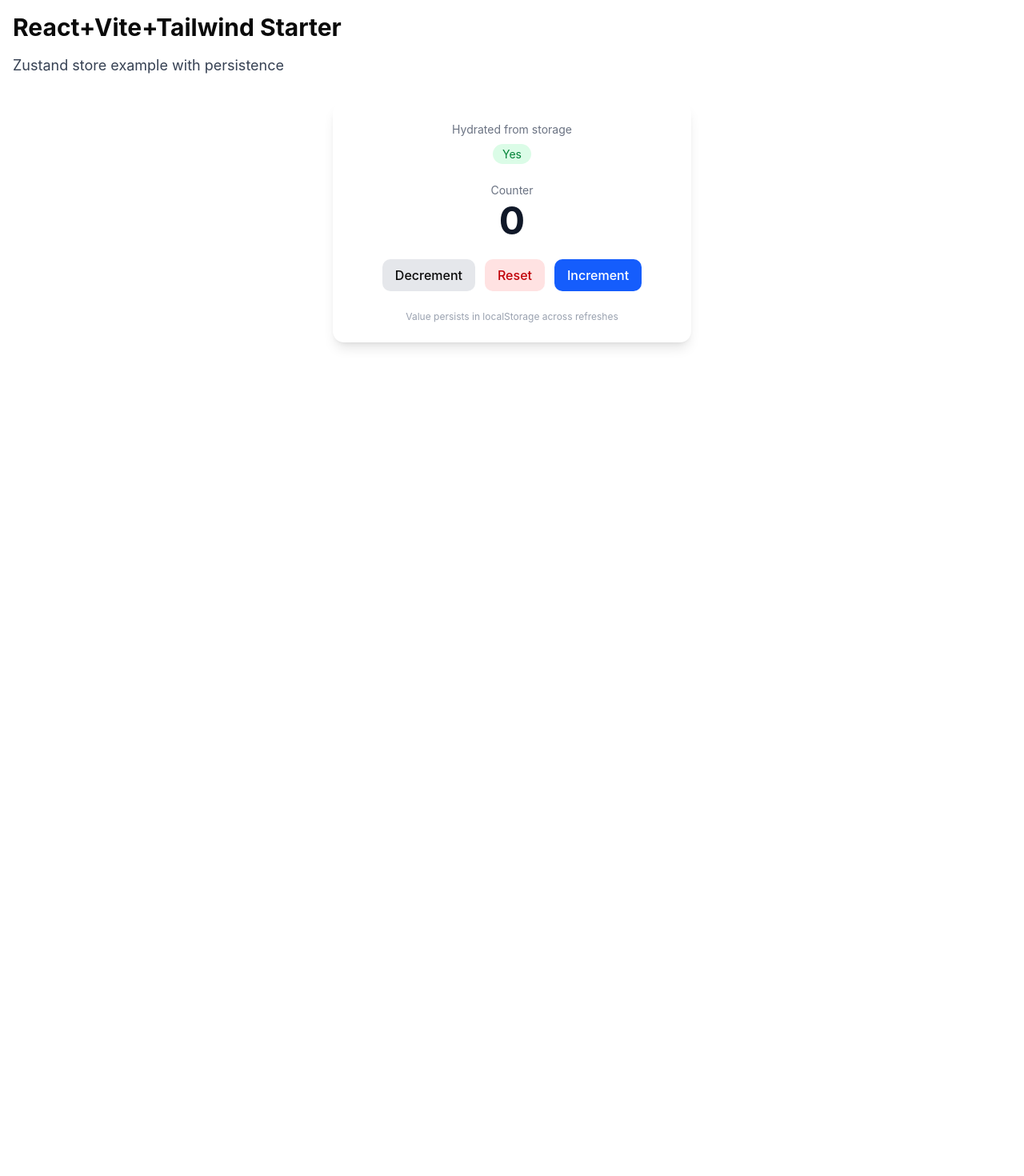
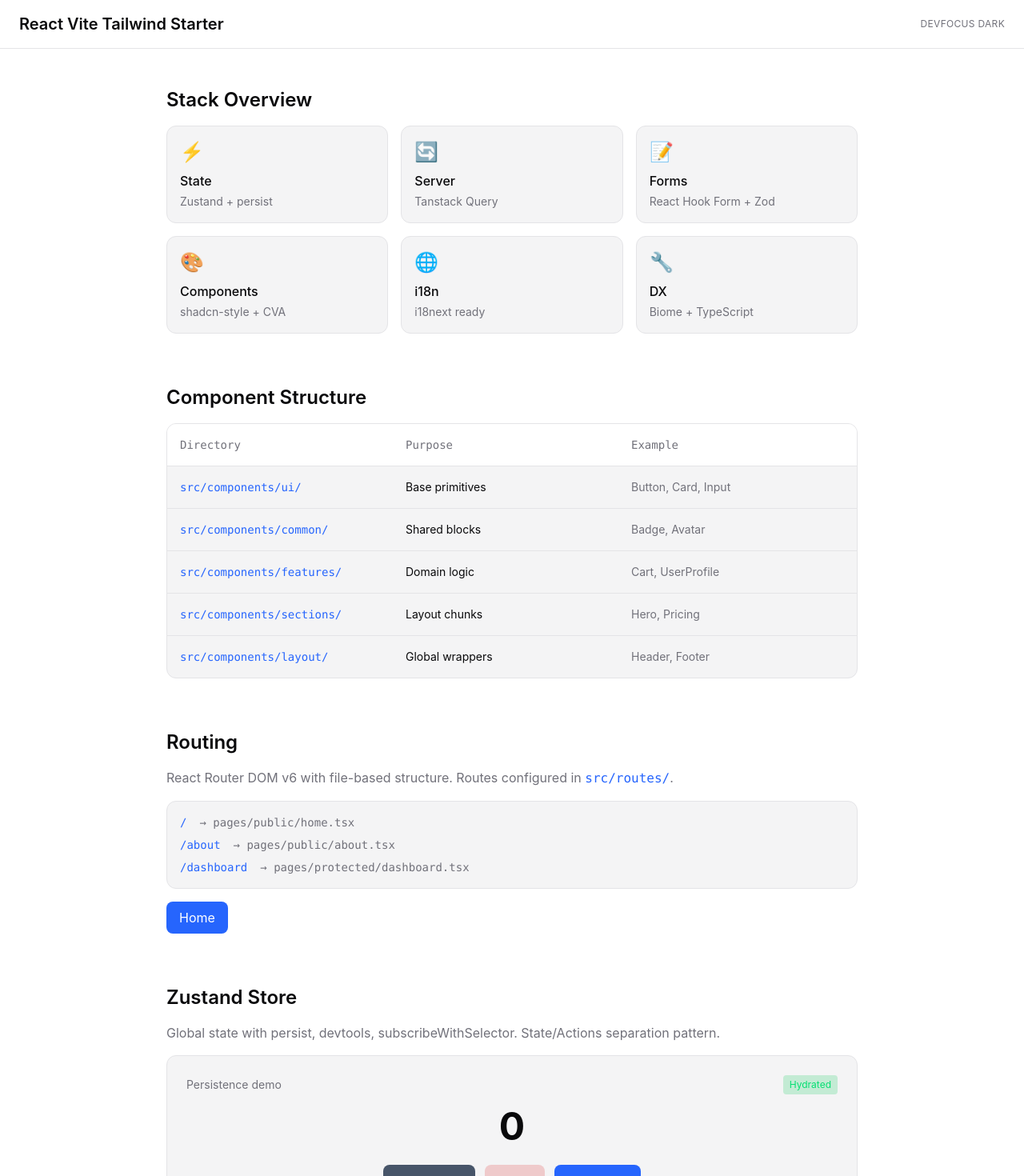
Before and after one commit to jhosep98/react-vite-tailwind-starter, a React (Vite) app: page / in a window 1280 px wide. Shown: the top 1470 px of the page at 80% size. Before the commit the page ends 800 px from the top, so only its background shows below. Built offline with nearby package versions, Linux system fonts and the light colour scheme.

Commit message:
feat: update home page as template guide with routing section

```diff
--- a/src/pages/public/home.tsx
+++ b/src/pages/public/home.tsx
@@ -1,62 +1,219 @@
+import { Link } from 'react-router-dom'
 import { useAppStore } from '@/store'
+
+const STACK = [
+  { title: 'State', desc: 'Zustand + persist', icon: '⚡' },
+  { title: 'Server', desc: 'Tanstack Query', icon: '🔄' },
+  { title: 'Forms', desc: 'React Hook Form + Zod', icon: '📝' },
+  { title: 'Components', desc: 'shadcn-style + CVA', icon: '🎨' },
+  { title: 'i18n', desc: 'i18next ready', icon: '🌐' },
+  { title: 'DX', desc: 'Biome + TypeScript', icon: '🔧' },
+]
+
+const COMPONENT_DIRS = [
+  {
+    path: 'components/ui/',
+    purpose: 'Base primitives',
+    example: 'Button, Card, Input',
+  },
+  {
+    path: 'components/common/',
+    purpose: 'Shared blocks',
+    example: 'Badge, Avatar',
+  },
+  {
+    path: 'components/features/',
+    purpose: 'Domain logic',
+    example: 'Cart, UserProfile',
+  },
+  {
+    path: 'components/sections/',
+    purpose: 'Layout chunks',
+    example: 'Hero, Pricing',
+  },
+  {
+    path: 'components/layout/',
+    purpose: 'Global wrappers',
+    example: 'Header, Footer',
+  },
+]
+
+const BEST_PRACTICES = [
+  { title: 'DRY', desc: 'Extract repeated UI to common/. No copy-paste.' },
+  {
+    title: 'SRP',
+    desc: 'Logic in stores/hooks. Presentation in UI primitives.',
+  },
+  {
+    title: 'Container',
+    desc: 'Separate data fetching from UI. Props-only components.',
+  },
+  { title: 'Naming', desc: 'kebab-case files. ComponentNameProps interfaces.' },
+]
 
 export default function HomePage() {
   const { counter, increment, decrement, reset, _hasHydrated } = useAppStore()
 
   return (
-    <div className="container mx-auto p-4">
-      <h1 className="text-3xl font-bold mb-4">React+Vite+Tailwind Starter</h1>
-      <p className="text-lg text-gray-700 mb-8">
-        Zustand store example with persistence
+    <div className="min-h-screen bg-background text-foreground">
+      <header className="border-b border-border px-6 py-4">
+        <div className="container mx-auto flex items-center justify-between">
+          <h1 className="text-xl font-semibold">React Vite Tailwind Starter</h1>
+          <span className="text-xs text-muted-foreground uppercase tracking-wide">
+            DevFocus Dark
+          </span>
+        </div>
+      </header>
+
+      <main className="container mx-auto px-4 py-12 max-w-4xl space-y-16">
+        <section className="space-y-4">
+          <h2 className="text-2xl font-semibold">Stack Overview</h2>
+          <div className="grid grid-cols-2 md:grid-cols-3 gap-4">
+            {STACK.map((item) => (
+              <div
+                key={item.title}
+                className="p-4 bg-muted rounded-lg border border-border hover:border-primary transition-colors"
+              >
+                <span className="text-2xl mb-2 block">{item.icon}</span>
+                <h3 className="font-medium mb-1">{item.title}</h3>
+                <p className="text-sm text-muted-foreground">{item.desc}</p>
+              </div>
+            ))}
+          </div>
+        </section>
+
+        <section className="space-y-4">
+          <h2 className="text-2xl font-semibold">Component Structure</h2>
+          <div className="bg-muted rounded-lg border border-border overflow-hidden">
+            <div className="grid grid-cols-3 gap-4 p-4 text-sm font-mono border-b border-border bg-background">
+              <span className="text-muted-foreground">Directory</span>
+              <span className="text-muted-foreground">Purpose</span>
+              <span className="text-muted-foreground">Example</span>
+            </div>
+            {COMPONENT_DIRS.map((item) => (
+              <div
+                key={item.path}
+                className="grid grid-cols-3 gap-4 p-4 text-sm border-b border-border last:border-0"
+              >
+                <code className="text-primary">src/{item.path}</code>
+                <span>{item.purpose}</span>
+                <span className="text-muted-foreground">{item.example}</span>
+              </div>
+            ))}
+          </div>
+        </section>
+
+        <section className="space-y-4">
+          <h2 className="text-2xl font-semibold">Routing</h2>
+          <p className="text-muted-foreground">
+            React Router DOM v6 with file-based structure. Routes configured in{' '}
+            <code className="text-primary">src/routes/</code>.
           </p>
+          <div className="bg-muted rounded-lg border border-border p-4 font-mono text-sm">
+            <div className="space-y-2">
+              <div className="flex items-center gap-4">
+                <code className="text-primary">/</code>
+                <span className="text-muted-foreground">
+                  → pages/public/home.tsx
+                </span>
+              </div>
+              <div className="flex items-center gap-4">
+                <code className="text-primary">/about</code>
+                <span className="text-muted-foreground">
+                  → pages/public/about.tsx
+                </span>
+              </div>
+              <div className="flex items-center gap-4">
+                <code className="text-primary">/dashboard</code>
+                <span className="text-muted-foreground">
+                  → pages/protected/dashboard.tsx
+                </span>
+              </div>
+            </div>
+          </div>
+          <div className="flex gap-3">
+            <Link
+              to="/"
+              className="px-4 py-2 bg-primary text-primary-foreground rounded-md hover:bg-primary/90 transition-colors"
+            >
+              Home
+            </Link>
+          </div>
+        </section>
 
-      <div className="max-w-md mx-auto p-6 bg-white rounded-xl shadow-lg">
-        <div className="text-center mb-6">
-          <p className="text-sm text-gray-500 mb-2">Hydrated from storage</p>
+        <section className="space-y-4">
+          <h2 className="text-2xl font-semibold">Zustand Store</h2>
+          <p className="text-muted-foreground">
+            Global state with persist, devtools, subscribeWithSelector.
+            State/Actions separation pattern.
+          </p>
+          <div className="bg-muted rounded-lg border border-border p-6">
+            <div className="flex items-center justify-between mb-4">
+              <span className="text-sm text-muted-foreground">
+                Persistence demo
+              </span>
               <span
-            className={`px-3 py-1 rounded-full text-sm ${
+                className={`px-2 py-1 rounded text-xs ${
                   _hasHydrated
-                ? 'bg-green-100 text-green-700'
-                : 'bg-yellow-100 text-yellow-700'
+                    ? 'bg-green-500/20 text-green-400'
+                    : 'bg-yellow-500/20 text-yellow-400'
                 }`}
               >
-            {_hasHydrated ? 'Yes' : 'No'}
+                {_hasHydrated ? 'Hydrated' : 'Loading...'}
               </span>
             </div>
-
             <div className="text-center mb-6">
-          <p className="text-sm text-gray-500 mb-1">Counter</p>
-          <p className="text-5xl font-bold text-gray-900">{counter}</p>
+              <p className="text-5xl font-bold">{counter}</p>
             </div>
-
             <div className="flex gap-3 justify-center">
               <button
                 type="button"
                 onClick={decrement}
-            className="px-4 py-2 bg-gray-200 hover:bg-gray-300 rounded-lg font-medium transition-colors"
+                className="px-4 py-2 bg-secondary text-secondary-foreground rounded-md hover:opacity-90 transition-opacity"
               >
                 Decrement
               </button>
               <button
                 type="button"
                 onClick={reset}
-            className="px-4 py-2 bg-red-100 hover:bg-red-200 text-red-700 rounded-lg font-medium transition-colors"
+                className="px-4 py-2 bg-destructive/20 text-destructive hover:bg-destructive/30 rounded-md transition-colors"
               >
                 Reset
               </button>
               <button
                 type="button"
                 onClick={increment}
-            className="px-4 py-2 bg-blue-600 hover:bg-blue-700 text-white rounded-lg font-medium transition-colors"
+                className="px-4 py-2 bg-primary text-primary-foreground rounded-md hover:bg-primary/90 transition-colors"
               >
                 Increment
               </button>
             </div>
+          </div>
+        </section>
 
-        <p className="text-xs text-gray-400 text-center mt-6">
-          Value persists in localStorage across refreshes
+        <section className="space-y-4">
+          <h2 className="text-2xl font-semibold">Best Practices</h2>
+          <div className="grid md:grid-cols-2 gap-4">
+            {BEST_PRACTICES.map((item) => (
+              <div
+                key={item.title}
+                className="bg-muted rounded-lg p-4 border border-border"
+              >
+                <h3 className="font-medium mb-2">{item.title}</h3>
+                <p className="text-sm text-muted-foreground">{item.desc}</p>
+              </div>
+            ))}
+          </div>
+        </section>
+
+        <footer className="text-center text-sm text-muted-foreground pt-8 border-t border-border">
+          <p>
+            <code className="text-primary">pnpm dev</code> |{' '}
+            <code className="text-primary">pnpm check</code> |{' '}
+            <code className="text-primary">pnpm typecheck</code>
           </p>
-      </div>
+        </footer>
+      </main>
     </div>
   )
 }
--- a/src/styles/index.css
+++ b/src/styles/index.css
@@ -4,10 +4,13 @@
 @custom-variant dark (&:is(.dark *));
 
 @theme inline {
-  --radius-sm: calc(var(--radius) - 4px);
-  --radius-md: calc(var(--radius) - 2px);
-  --radius-lg: var(--radius);
-  --radius-xl: calc(var(--radius) + 4px);
+  --radius-sm: 4px;
+  --radius-md: 8px;
+  --radius-lg: 12px;
+  --radius-xl: 16px;
+  --radius-2xl: 24px;
+  --radius-full: 9999px;
+
   --color-background: var(--background);
   --color-foreground: var(--foreground);
   --color-card: var(--card);
@@ -23,91 +26,62 @@
   --color-accent: var(--accent);
   --color-accent-foreground: var(--accent-foreground);
   --color-destructive: var(--destructive);
+  --color-destructive-foreground: var(--destructive-foreground);
   --color-border: var(--border);
   --color-input: var(--input);
   --color-ring: var(--ring);
-  --color-chart-1: var(--chart-1);
-  --color-chart-2: var(--chart-2);
-  --color-chart-3: var(--chart-3);
-  --color-chart-4: var(--chart-4);
-  --color-chart-5: var(--chart-5);
-  --color-sidebar: var(--sidebar);
-  --color-sidebar-foreground: var(--sidebar-foreground);
-  --color-sidebar-primary: var(--sidebar-primary);
-  --color-sidebar-primary-foreground: var(--sidebar-primary-foreground);
-  --color-sidebar-accent: var(--sidebar-accent);
-  --color-sidebar-accent-foreground: var(--sidebar-accent-foreground);
-  --color-sidebar-border: var(--sidebar-border);
-  --color-sidebar-ring: var(--sidebar-ring);
+  --color-success: var(--success);
+  --color-warning: var(--warning);
 }
 
 :root {
-  --radius: 0.625rem;
-  --background: oklch(1 0 0);
-  --foreground: oklch(0.145 0 0);
-  --card: oklch(1 0 0);
-  --card-foreground: oklch(0.145 0 0);
-  --popover: oklch(1 0 0);
-  --popover-foreground: oklch(0.145 0 0);
-  --primary: oklch(0.205 0 0);
-  --primary-foreground: oklch(0.985 0 0);
-  --secondary: oklch(0.97 0 0);
-  --secondary-foreground: oklch(0.205 0 0);
-  --muted: oklch(0.97 0 0);
-  --muted-foreground: oklch(0.556 0 0);
-  --accent: oklch(0.97 0 0);
-  --accent-foreground: oklch(0.205 0 0);
-  --destructive: oklch(0.577 0.245 27.325);
-  --border: oklch(0.922 0 0);
-  --input: oklch(0.922 0 0);
-  --ring: oklch(0.708 0 0);
-  --chart-1: oklch(0.646 0.222 41.116);
-  --chart-2: oklch(0.6 0.118 184.704);
-  --chart-3: oklch(0.398 0.07 227.392);
-  --chart-4: oklch(0.828 0.189 84.429);
-  --chart-5: oklch(0.769 0.188 70.08);
-  --sidebar: oklch(0.985 0 0);
-  --sidebar-foreground: oklch(0.145 0 0);
-  --sidebar-primary: oklch(0.205 0 0);
-  --sidebar-primary-foreground: oklch(0.985 0 0);
-  --sidebar-accent: oklch(0.97 0 0);
-  --sidebar-accent-foreground: oklch(0.205 0 0);
-  --sidebar-border: oklch(0.922 0 0);
-  --sidebar-ring: oklch(0.708 0 0);
+  --radius: 8px;
+
+  --background: #ffffff;
+  --foreground: #09090b;
+  --card: #ffffff;
+  --card-foreground: #09090b;
+  --popover: #ffffff;
+  --popover-foreground: #09090b;
+  --primary: #2665fd;
+  --primary-foreground: #ffffff;
+  --secondary: #475569;
+  --secondary-foreground: #ffffff;
+  --muted: #f4f4f5;
+  --muted-foreground: #71717a;
+  --accent: #f4f4f5;
+  --accent-foreground: #09090b;
+  --destructive: #dc2626;
+  --destructive-foreground: #ffffff;
+  --border: #e4e4e7;
+  --input: #e4e4e7;
+  --ring: #2563eb;
+  --success: #16a34a;
+  --warning: #ca8a04;
 }
 
 .dark {
-  --background: oklch(0.145 0 0);
-  --foreground: oklch(0.985 0 0);
-  --card: oklch(0.205 0 0);
-  --card-foreground: oklch(0.985 0 0);
-  --popover: oklch(0.205 0 0);
-  --popover-foreground: oklch(0.985 0 0);
-  --primary: oklch(0.922 0 0);
-  --primary-foreground: oklch(0.205 0 0);
-  --secondary: oklch(0.269 0 0);
-  --secondary-foreground: oklch(0.985 0 0);
-  --muted: oklch(0.269 0 0);
-  --muted-foreground: oklch(0.708 0 0);
-  --accent: oklch(0.269 0 0);
-  --accent-foreground: oklch(0.985 0 0);
-  --destructive: oklch(0.704 0.191 22.216);
-  --border: oklch(1 0 0 / 10%);
-  --input: oklch(1 0 0 / 15%);
-  --ring: oklch(0.556 0 0);
-  --chart-1: oklch(0.488 0.243 264.376);
-  --chart-2: oklch(0.696 0.17 162.48);
-  --chart-3: oklch(0.769 0.188 70.08);
-  --chart-4: oklch(0.627 0.265 303.9);
-  --chart-5: oklch(0.645 0.246 16.439);
-  --sidebar: oklch(0.205 0 0);
-  --sidebar-foreground: oklch(0.985 0 0);
-  --sidebar-primary: oklch(0.488 0.243 264.376);
-  --sidebar-primary-foreground: oklch(0.985 0 0);
-  --sidebar-accent: oklch(0.269 0 0);
-  --sidebar-accent-foreground: oklch(0.985 0 0);
-  --sidebar-border: oklch(1 0 0 / 10%);
-  --sidebar-ring: oklch(0.556 0 0);
+  --background: #0b1326;
+  --foreground: #dae2fd;
+  --card: #0b1326;
+  --card-foreground: #dae2fd;
+  --popover: #0b1326;
+  --popover-foreground: #dae2fd;
+  --primary: #2665fd;
+  --primary-foreground: #ffffff;
+  --secondary: #475569;
+  --secondary-foreground: #ffffff;
+  --muted: #1e293b;
+  --muted-foreground: #94a3b8;
+  --accent: #1e293b;
+  --accent-foreground: #dae2fd;
+  --destructive: #ffb4ab;
+  --destructive-foreground: #0b1326;
+  --border: #1e293b;
+  --input: #1e293b;
+  --ring: #2665fd;
+  --success: #4ade80;
+  --warning: #fbbf24;
 }
 
 @layer base {
```
Lines whose indentation alone changed are shown as unchanged.
